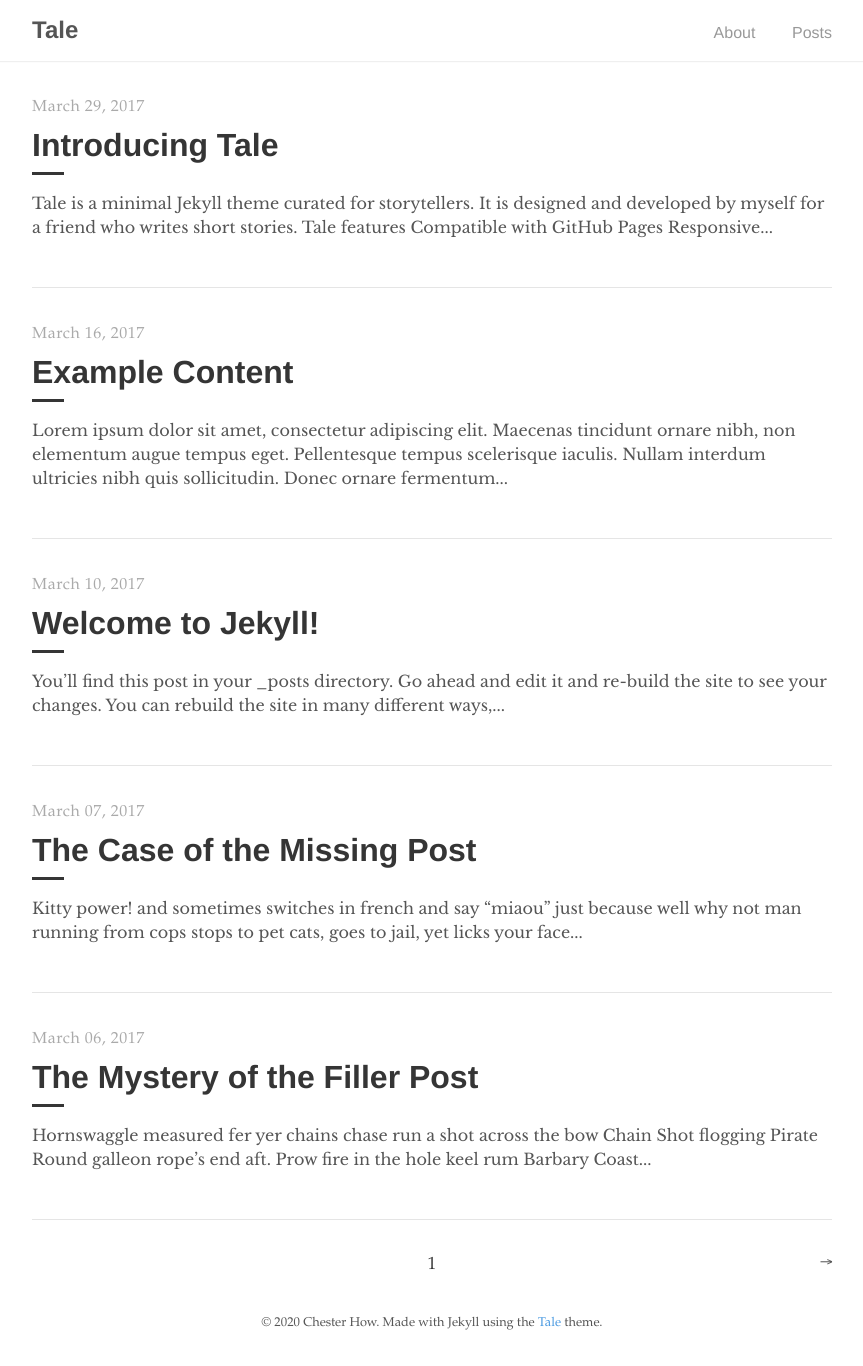
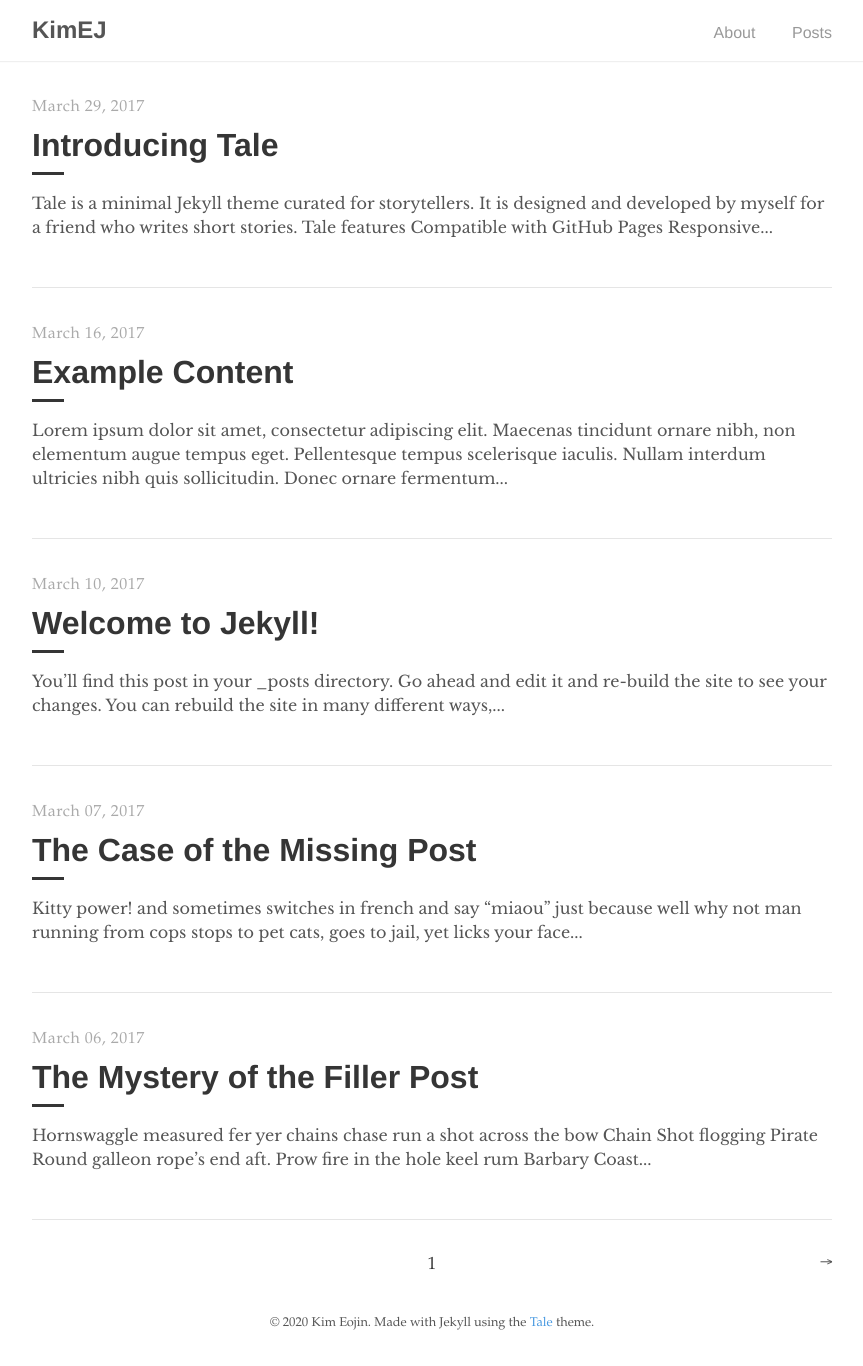
Before and after one commit to KimEJ/kimej.github.io, a Jekyll site: the page built from index.html, in a window 1280 px wide. Shown: the whole page, without its empty margins (208-1071 px from the left). Built offline with Jekyll 4.4.1, drawn with Linux system fonts in a browser that asks for light colours; the list of posts is cut into pages by our own code.

Commit message:
fix _config.yml

```diff
--- a/_config.yml
+++ b/_config.yml
@@ -1,17 +1,17 @@
 # Site settings
-title:          Tale
-description:    "Minimal Jekyll theme for storytellers"
-baseurl:        "/tale"
-url:            "https://chesterhow.github.io"
+title:          KimEJ
+description:    "KimEJ's blog"
+baseurl:        "/"
+url:            "https://kimej.github.io/"
 
 # Google Analytics
 google_analytics: UA—XXXXXXXX-X
 
 # Author
 author:
-  name:         Chester How
-  url:          https://chester.how
-  email:        chesterhow@gmail.com
+  name:         Kim Eojin
+  url:          https://kimej.github.io/
+  email:        kimuj5090@gmail.com
 
 # Build settings
 markdown:       kramdown
```
